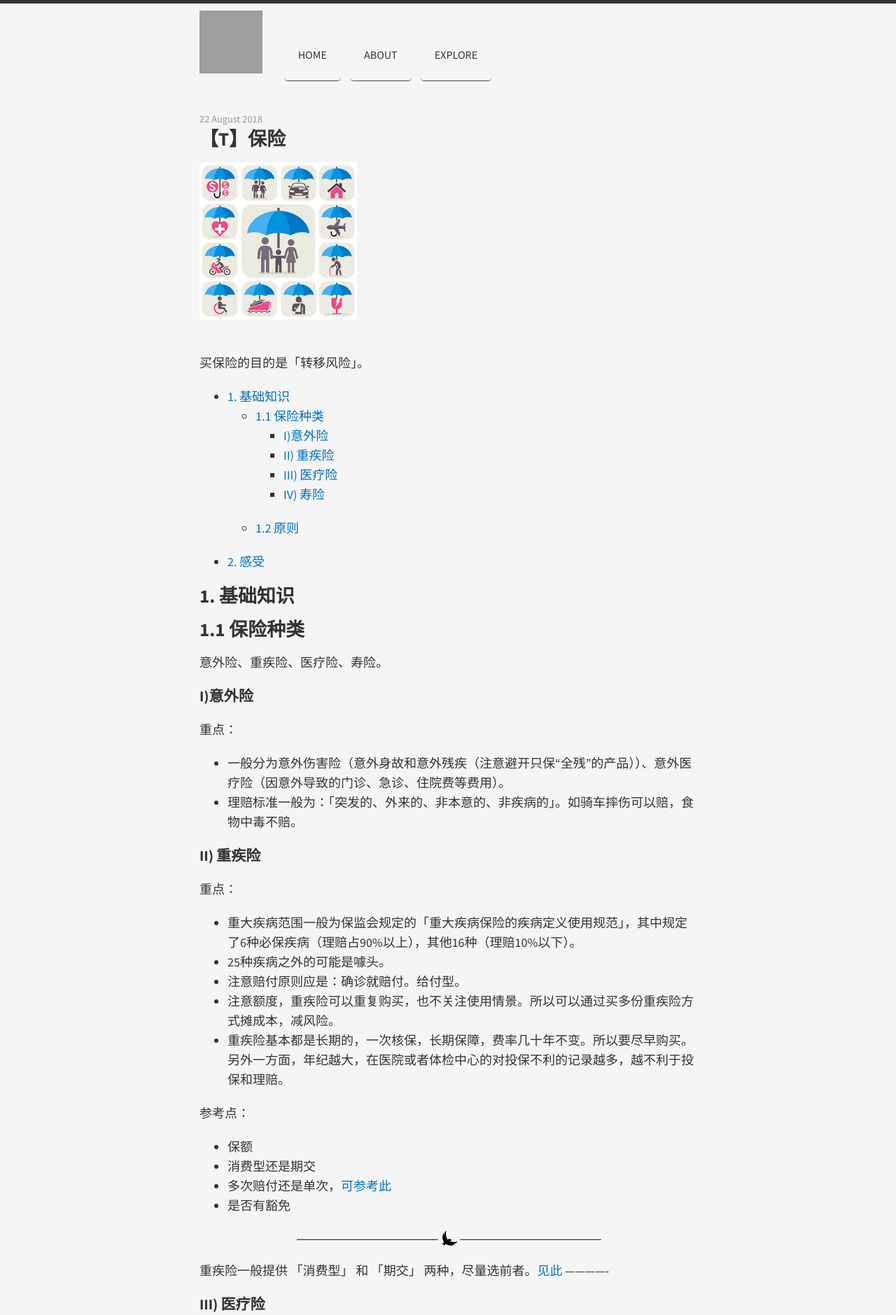
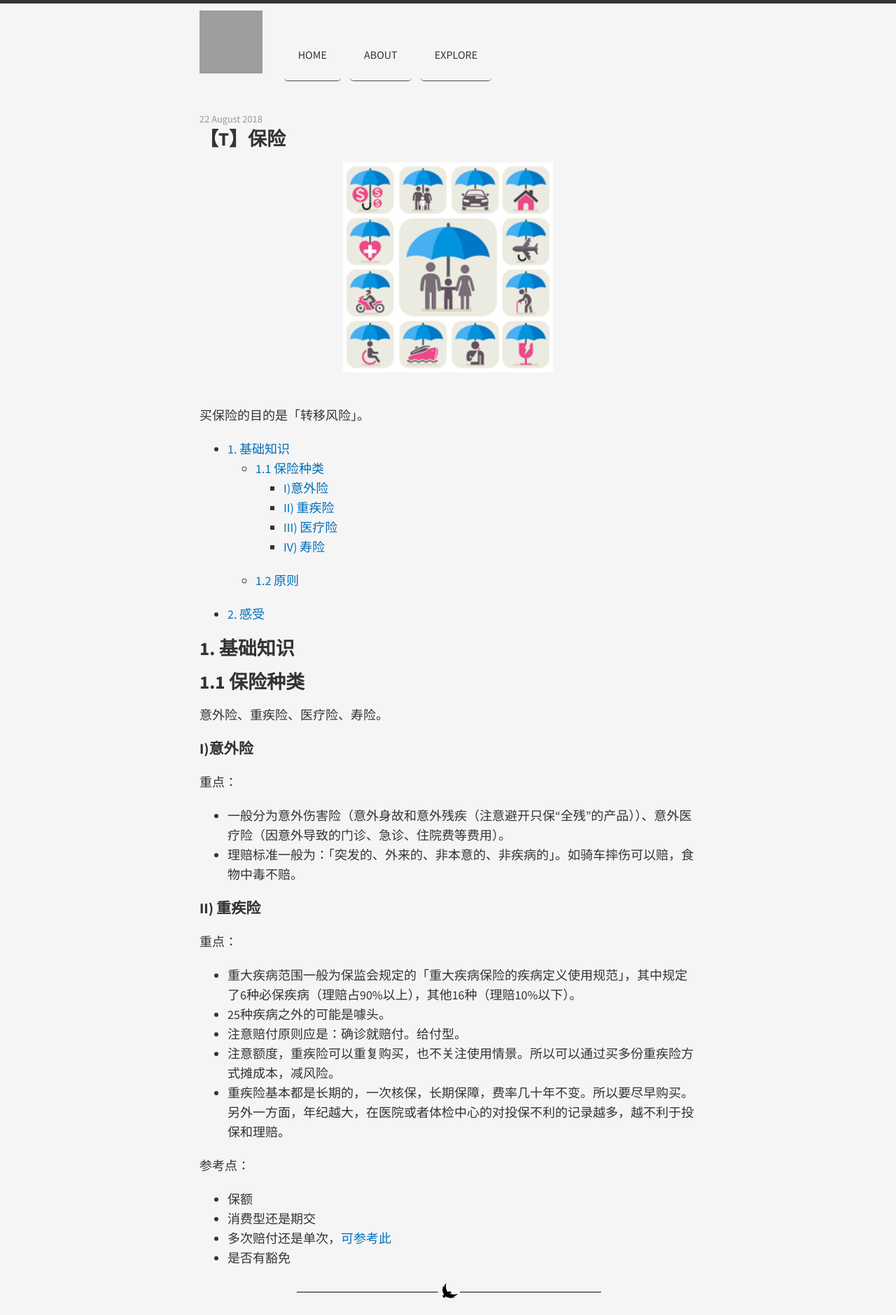
Before and after one commit to younghz/younghz.github.io, a Jekyll site: the page built from _posts/2018-08-22-insurance.md, in a window 1280 px wide. Shown: the top 1879 px of the page at 70% size. Built offline with Jekyll 4.4.1, drawn with Linux system fonts in a browser that asks for light colours; nearby versions of some CDN libraries; grey boxes are pictures that could not be loaded.

Commit message:
Made img align center

```diff
--- a/_posts/2018-08-22-insurance.md
+++ b/_posts/2018-08-22-insurance.md
@@ -3,7 +3,9 @@ layout: post
 title: "【T】保险"
 ---
 
-![insurace](../resource/insurance/insurance.png)
+<p style="text-align:center">
+<img src="../resource/insurance/insurance.png" alt="insurance" width="300"/>
+</p>
 
 买保险的目的是「转移风险」。
 
@@ -93,4 +95,8 @@ title: "【T】保险"
 买股票，才能有做韭菜的感受。
 买保险，才知道自己有多少注，愿意为自己标多少价。保险不重要，身体才重要。
 
-![health](../resource/insurance/health.png)
+
+
+<p style="text-align: center;">
+	<img src="../resource/insurance/health.png" alt="health" width="300">
+</p>
```
